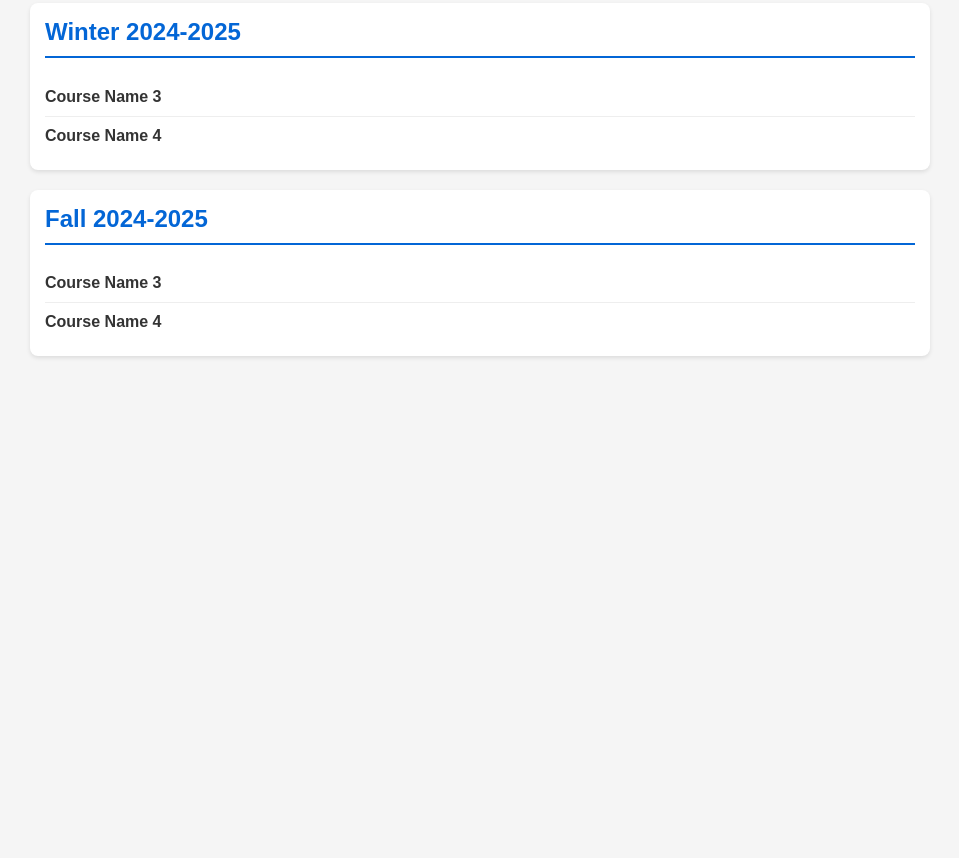
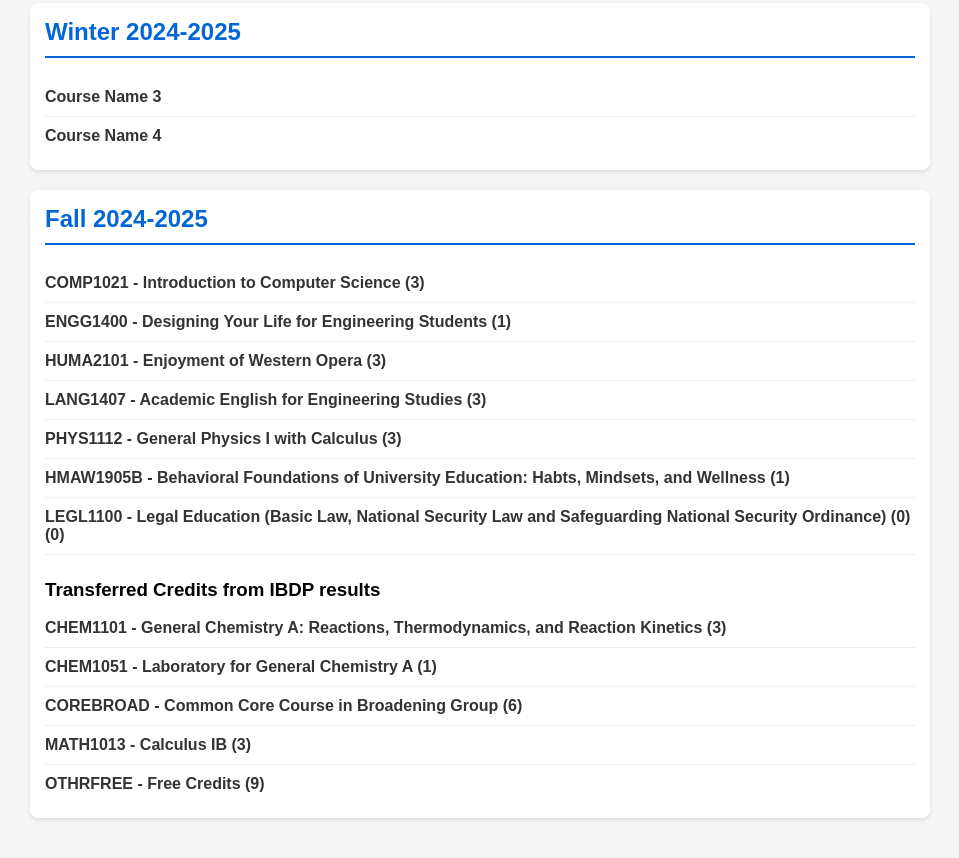
Before and after one commit to isaaclau128/isaaclautszhin.github.io, a plain HTML site: page course-history.html in a window 1280 px wide. Shown: the part 658-1516 px from the top of the page, without its empty margins (160-1119 px from the left). Before the commit the page ends 1054 px from the top, so only its background shows below. Drawn offline with Linux system fonts and the light colour scheme.

```diff
--- a/course-history.html
+++ b/course-history.html
@@ -87,11 +87,45 @@
     <div class="semester">
         <h2>Fall 2024-2025</h2>
         <div class="course">
-            <span class="course-name">Course Name 3</span>
+            <span class="course-name">COMP1021 - Introduction to Computer Science (3)</span>
         </div>
         <div class="course">
-            <span class="course-name">Course Name 4</span>
+            <span class="course-name">ENGG1400 - Designing Your Life for Engineering Students (1)</span>
         </div>
+        <div class="course">
+            <span class="course-name">HUMA2101 - Enjoyment of Western Opera (3)</span>
+        </div>
+        <div class="course">
+            <span class="course-name">LANG1407 - Academic English for Engineering Studies (3)</span>
+        </div>
+        <div class="course">
+            <span class="course-name">PHYS1112 - General Physics I with Calculus (3)</span>
+        </div>
+        <div class="course">
+            <span class="course-name">HMAW1905B - Behavioral Foundations of University Education: Habts, Mindsets, and Wellness (1)</span>
+        </div>
+        <div class="course">
+            <span class="course-name">LEGL1100 - Legal Education (Basic Law, National Security Law and Safeguarding National Security Ordinance) (0) (0)</span>
+        </div>
+
+        <h3 style="margin-top: 1.5rem; margin-bottom: 0.5rem;">Transferred Credits from IBDP results</h3>
+
+        <div class="course">
+            <span class="course-name">CHEM1101 - General Chemistry A: Reactions, Thermodynamics, and Reaction Kinetics (3)</span>
+        </div>
+        <div class="course">
+            <span class="course-name">CHEM1051 - Laboratory for General Chemistry A (1)</span>
+        </div>
+        <div class="course">
+            <span class="course-name">COREBROAD - Common Core Course in Broadening Group (6)</span>
+        </div>
+        <div class="course">
+            <span class="course-name">MATH1013 - Calculus IB (3)</span>
+        </div>
+        <div class="course">
+            <span class="course-name">OTHRFREE - Free Credits (9)</span>
+        </div>
+
     </div>
 
 </body>
```
